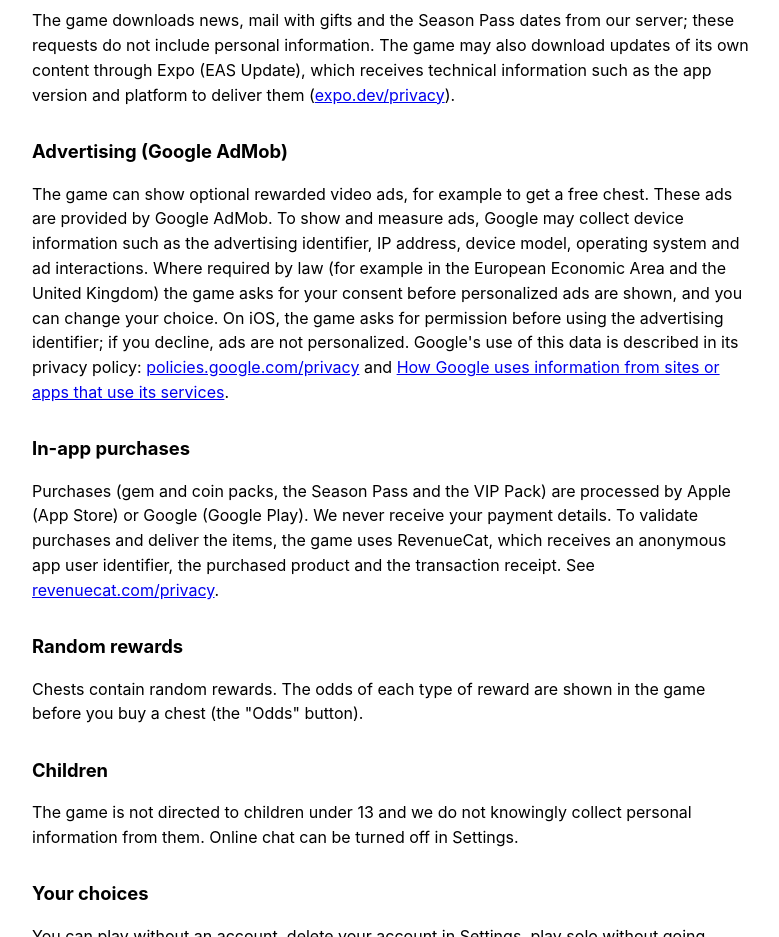
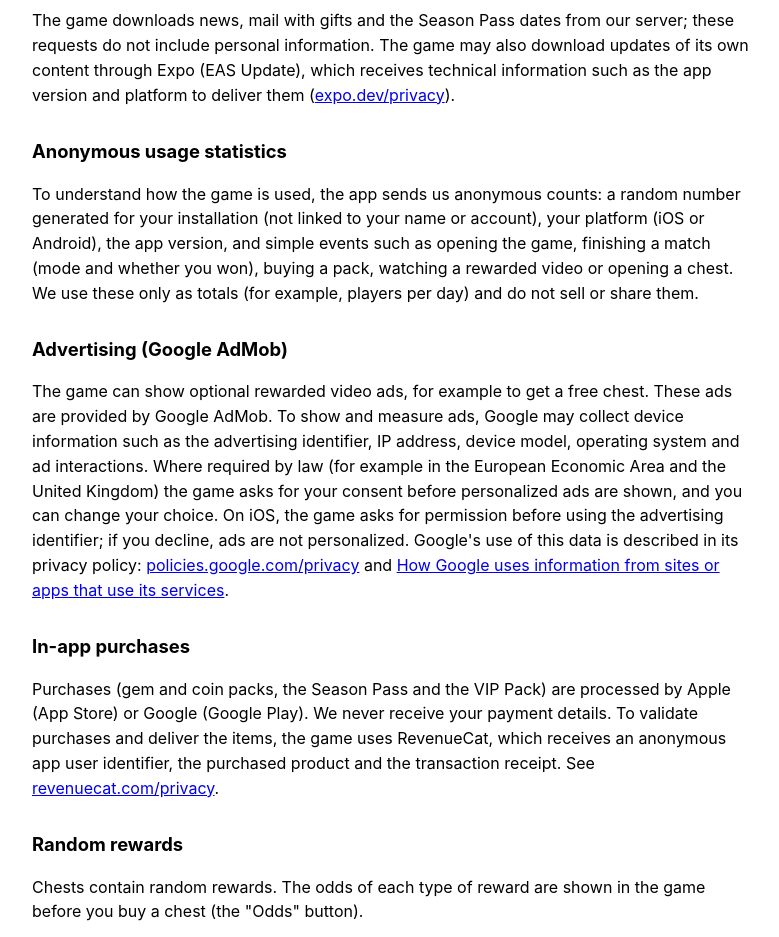
Before and after one commit to mateosilvagames/mateosilvagames.github.io, a plain HTML site: page privacy.html in a window 1280 px wide. Shown: the part 1260-2197 px from the top of the page, without its empty margins (248-1027 px from the left). Drawn offline with Linux system fonts and the light colour scheme.

Commit message:
Add files via upload

```diff
--- a/privacy.html
+++ b/privacy.html
@@ -32,6 +32,9 @@
 <h2>Mailbox, season and game updates</h2>
 <p>The game downloads news, mail with gifts and the Season Pass dates from our server; these requests do not include personal information. The game may also download updates of its own content through Expo (EAS Update), which receives technical information such as the app version and platform to deliver them (<a href="https://expo.dev/privacy">expo.dev/privacy</a>).</p>
 
+<h2>Anonymous usage statistics</h2>
+<p>To understand how the game is used, the app sends us anonymous counts: a random number generated for your installation (not linked to your name or account), your platform (iOS or Android), the app version, and simple events such as opening the game, finishing a match (mode and whether you won), buying a pack, watching a rewarded video or opening a chest. We use these only as totals (for example, players per day) and do not sell or share them.</p>
+
 <h2>Advertising (Google AdMob)</h2>
 <p>The game can show optional rewarded video ads, for example to get a free chest. These ads are provided by Google AdMob. To show and measure ads, Google may collect device information such as the advertising identifier, IP address, device model, operating system and ad interactions. Where required by law (for example in the European Economic Area and the United Kingdom) the game asks for your consent before personalized ads are shown, and you can change your choice. On iOS, the game asks for permission before using the advertising identifier; if you decline, ads are not personalized. Google's use of this data is described in its privacy policy: <a href="https://policies.google.com/privacy">policies.google.com/privacy</a> and <a href="https://policies.google.com/technologies/partner-sites">How Google uses information from sites or apps that use its services</a>.</p>
 
```
